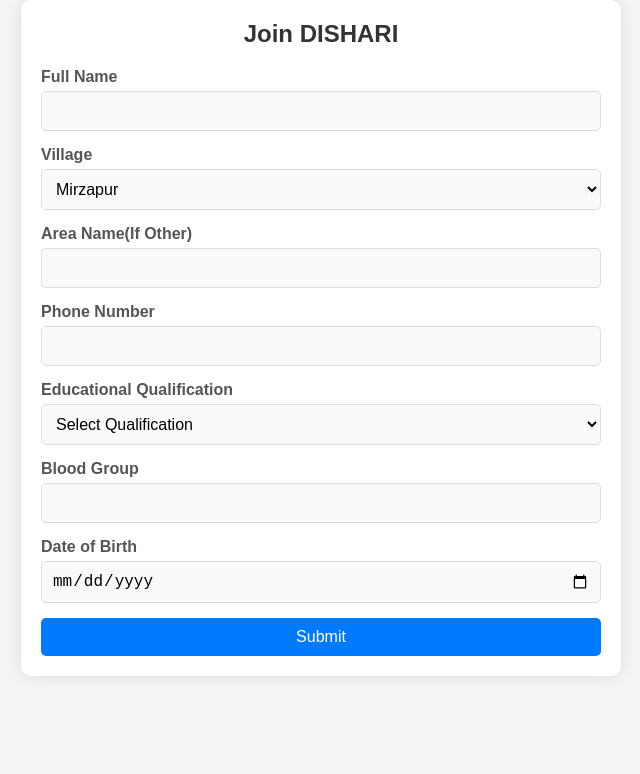
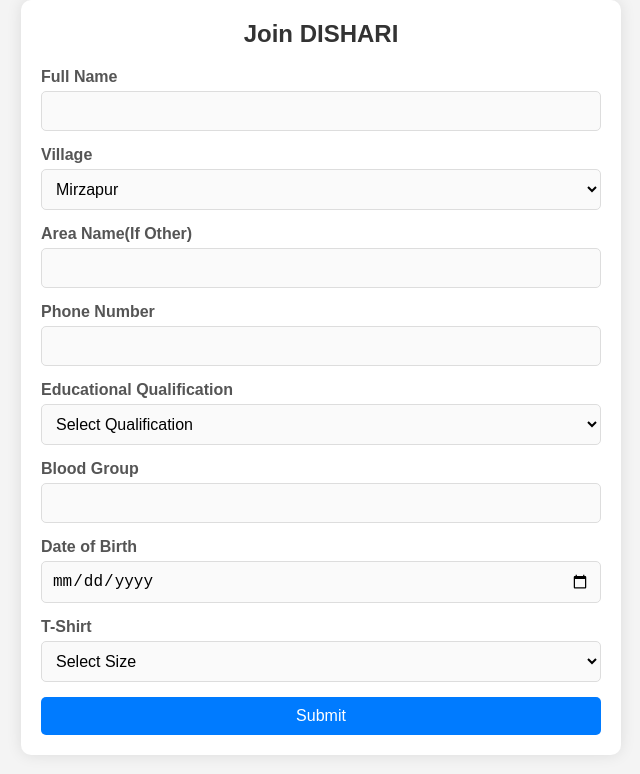
Before and after one commit to ridoy7926/Dishari-join-form, a plain HTML site: page index.html in a window 1280 px wide. Shown: the whole page, without its empty margins (319-959 px from the left). Drawn offline with Linux system fonts and the light colour scheme.

Commit message:
adding t shirt option

```diff
--- a/index.html
+++ b/index.html
@@ -45,6 +45,15 @@
             <label for="dob">Date of Birth</label>
             <input type="date" id="dob" name="dob" required>
 
+            <label for="t-shirt">T-Shirt</label>
+            <select id="t-shirt" name="t-shirt" required>
+                <option value="">Select Size</option>
+                <option value="m">M</option>
+                <option value="l">L</option>
+                <option value="xl">XL</option>
+                <option value="xxl">XXL</option>
+            </select>
+
             <button type="submit">Submit</button>
         </form>
     </div>
```
